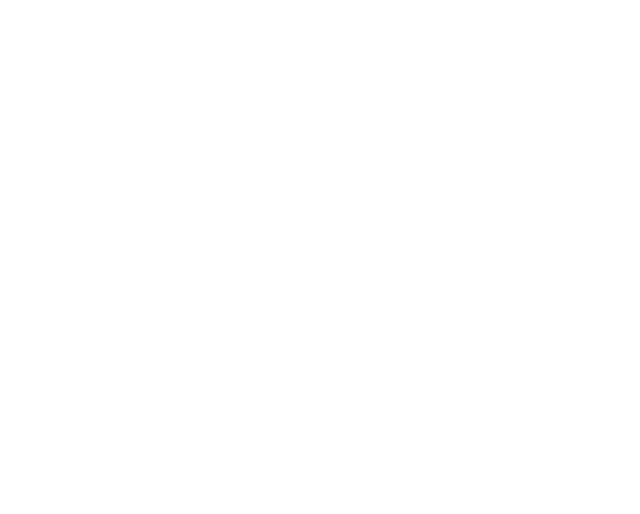
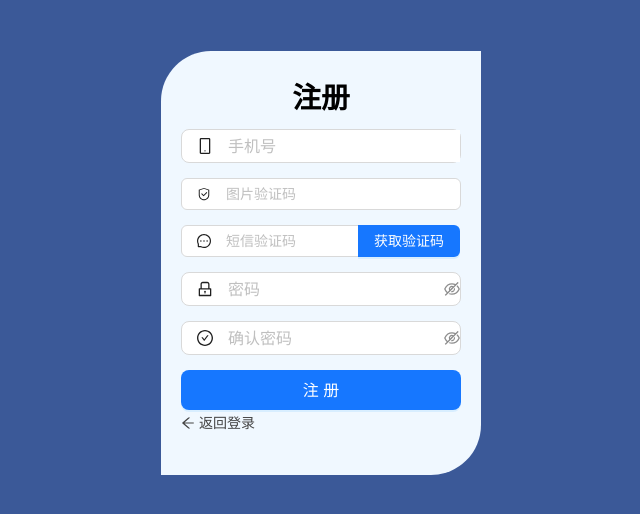
Before and after one commit to pandas-coding/springboot-kotlin-nls, a Vue app in the folder web/: page /register in a window 1280 px wide. Before the commit this address had no page. Shown: the top 514 px of the page, without its empty margins (319-959 px from the left). Built offline with nearby package versions, Linux system fonts and the light colour scheme.

Commit message:
added register page.

```diff
--- a/web/components.d.ts
+++ b/web/components.d.ts
@@ -16,6 +16,7 @@
     AFormItem: typeof import('ant-design-vue/es')['FormItem']
     AInput: typeof import('ant-design-vue/es')['Input']
     AInputPassword: typeof import('ant-design-vue/es')['InputPassword']
+    AInputSearch: typeof import('ant-design-vue/es')['InputSearch']
     ALayout: typeof import('ant-design-vue/es')['Layout']
     ALayoutContent: typeof import('ant-design-vue/es')['LayoutContent']
     ALayoutHeader: typeof import('ant-design-vue/es')['LayoutHeader']
--- a/web/src/router/index.ts
+++ b/web/src/router/index.ts
@@ -1,10 +1,12 @@
 import { createRouter, createWebHistory, type RouteRecordRaw } from "vue-router";
 import Home from "@/view/Home.vue";
 import Login from "@/view/Login.vue";
+import Register from "@/view/Register.vue";
 
 const routes: RouteRecordRaw[] = [
   { path: '/', redirect: '/login'},
   { path: '/login', component: Login},
+  { path: '/register', component: Register},
   { path: '/home', component: Home },
 ]
 
--- /dev/null
+++ b/web/src/view/Register.vue
@@ -0,0 +1,203 @@
+<script setup lang="ts">
+import { useRouter } from "vue-router";
+import { message } from "ant-design-vue";
+import service from "@/utils/request.ts";
+import { ref } from "vue";
+import {
+  ArrowLeftOutlined,
+  CheckCircleOutlined,
+  LockOutlined,
+  MessageOutlined,
+  MobileOutlined,
+  SafetyOutlined
+} from "@ant-design/icons-vue"
+
+const router = useRouter()
+
+const registerMember = ref({
+  mobile: '',
+  imageCode: '',
+  code: '',
+  password: '',
+  passwordOri: '',
+  passwordConfirm: ''
+})
+
+const register = async (values: Object) => {
+  console.info('开始注册: %o', values)
+  if (registerMember.value.passwordOri !== registerMember.value.passwordConfirm) {
+    message.error("密码和确认密码不一致!");
+    return;
+  }
+  registerMember.value.password = registerMember.value.passwordOri
+
+  const response = await service.post('/nls/web/member/register', {
+    mobile: registerMember.value.mobile,
+    code: registerMember.value.code,
+    // password: hexMd5Key(registerMember.value.password),
+  })
+
+  const data = response.data
+  if (data.success) {
+    message.success("注册成功！");
+    await router.push("/login");
+  } else {
+    message.error(data.message);
+  }
+}
+
+// <editor-fold desc="短信验证码">
+const sendBtnLoading = ref(false)
+const sendText = ref("获取验证码")
+const COUNTDOWN = 5;
+let countdown = ref(COUNTDOWN);
+const setTime = () => {
+  if (countdown.value === 0) {
+    sendBtnLoading.value = false;
+    sendText.value = "获取验证码";
+    countdown.value = COUNTDOWN;
+    return;
+  } else {
+    sendBtnLoading.value = true;
+    sendText.value = "重新发送(" + countdown.value + ")";
+    countdown.value--;
+  }
+  setTimeout(function () {
+    setTime();
+  }, 1000);
+};
+const sendRegisterSmsCode = () => {
+  console.log('发送短信验证码:');
+  sendBtnLoading.value = true;
+  service.post("/nls/web/sms-code/send-for-register", {
+    mobile: registerMember.value.mobile,
+    imageCode: registerMember.value.imageCode,
+    imageCodeToken: imageCodeToken.value,
+  }).then(response => {
+    let data = response.data;
+    if (data.success) {
+      setTime();
+      message.success("短信发送成功！");
+    } else {
+      sendBtnLoading.value = false;
+      message.error(data.message);
+    }
+  })
+};
+// </editor-fold>
+
+
+// <editor-fold desc="图形验证码">
+const imageCodeToken = ref();
+const imageCodeSrc = ref();
+/**
+ * 加载图形验证码
+ */
+const loadImageCode = () => {
+  // registerMember.value.imageCode = "";
+  // imageCodeToken.value = Tool.uuid(8);
+  // imageCodeSrc.value = import.meta.env.VITE_SERVER + '/nls/web/kaptcha/image-code/' + imageCodeToken.value;
+};
+loadImageCode();
+// </editor-fold>
+
+
+</script>
+
+<template>
+  <div class="register">
+    <a-row>
+      <a-col :span="6" :offset="9" class="main">
+
+        <div class="title">
+          注册
+        </div>
+
+        <a-form
+            :model="registerMember"
+            name="basic"
+            :wrapper-col="{ span: 24 }"
+            @finish="register"
+        >
+          <a-form-item
+              name="mobile" class="form-item"
+              :rules="[{ required: true, message: '请输入手机号', trigger: 'blur' }, { pattern: /^\d{11}$/, message: '手机号为11位数字', trigger: 'blur' }]"
+          >
+            <a-input v-model:value="registerMember.mobile" placeholder="手机号" size="large">
+              <template #prefix>
+                <MobileOutlined style="margin-left: 15px"/>
+              </template>
+            </a-input>
+          </a-form-item>
+
+          <a-form-item name="imageCode" class="form-item"
+                       :rules="[{ required: true, message: '请输入图片验证码', trigger: 'blur' }]">
+            <a-input v-model:value="registerMember.imageCode" placeholder="图片验证码">
+              <template #prefix>
+                <SafetyOutlined style="margin-left: 15px"/>
+              </template>
+              <template #suffix>
+                <img v-show="!!imageCodeSrc" :src="imageCodeSrc" alt="验证码" v-on:click="loadImageCode()"/>
+              </template>
+            </a-input>
+          </a-form-item>
+
+          <a-form-item name="code" class="form-item"
+                       :rules="[{ required: true, message: '请输入短信验证码', trigger: 'blur' }]">
+            <a-input-search
+                v-model:value="registerMember.code"
+                placeholder="短信验证码"
+                :enter-button="sendText"
+                @search="sendRegisterSmsCode"
+                :loading="sendBtnLoading"
+            >
+              <template #prefix>
+                <MessageOutlined style="margin-left: 15px"/>
+              </template>
+            </a-input-search>
+          </a-form-item>
+
+          <a-form-item
+              name="passwordOri" class="form-item"
+              :rules="[{ required: true, message: '请输入密码', trigger: 'blur' }, { pattern: /^(?![0-9]+$)(?![a-zA-Z]+$)[0-9A-Za-z]{6,20}$/, message: '密码包含数字和英文，长度6-20', trigger: 'blur' }]"
+          >
+            <a-input-password v-model:value="registerMember.passwordOri" placeholder="密码" size="large">
+              <template #prefix>
+                <LockOutlined style="margin-left: 15px"/>
+              </template>
+            </a-input-password>
+          </a-form-item>
+
+          <a-form-item
+              name="passwordConfirm" class="form-item"
+              :rules="[{ required: true, message: '请输入确认密码' }]"
+          >
+            <a-input-password v-model:value="registerMember.passwordConfirm" placeholder="确认密码" size="large">
+              <template #prefix>
+                <CheckCircleOutlined style="margin-left: 15px"/>
+              </template>
+            </a-input-password>
+          </a-form-item>
+
+          <a-form-item class="form-item">
+            <a-button type="primary" block html-type="submit" class="register-btn" size="large">
+              注&nbsp;册
+            </a-button>
+          </a-form-item>
+        </a-form>
+
+        <p class="footer">
+          <router-link to="/login">
+            <ArrowLeftOutlined/>
+            返回登录
+          </router-link>
+        </p>
+      </a-col>
+    </a-row>
+  </div>
+
+</template>
+
+<style scoped>
+
+</style>
```
Also changed, not shown: web/tsconfig.app.json (+6 -1 lines).
